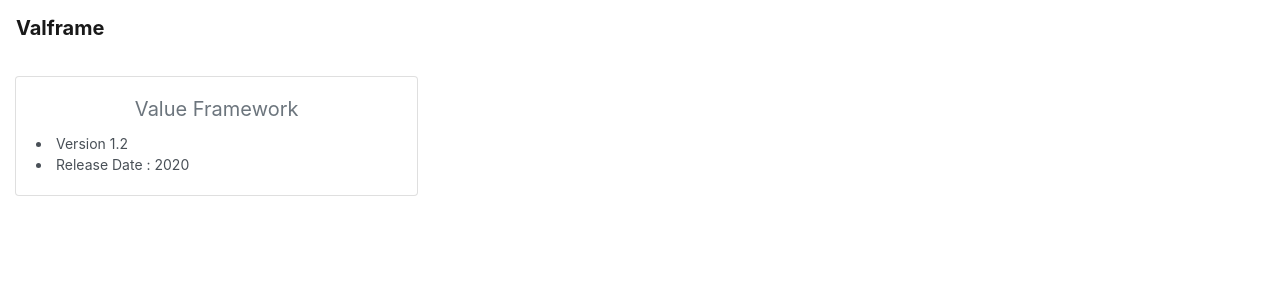
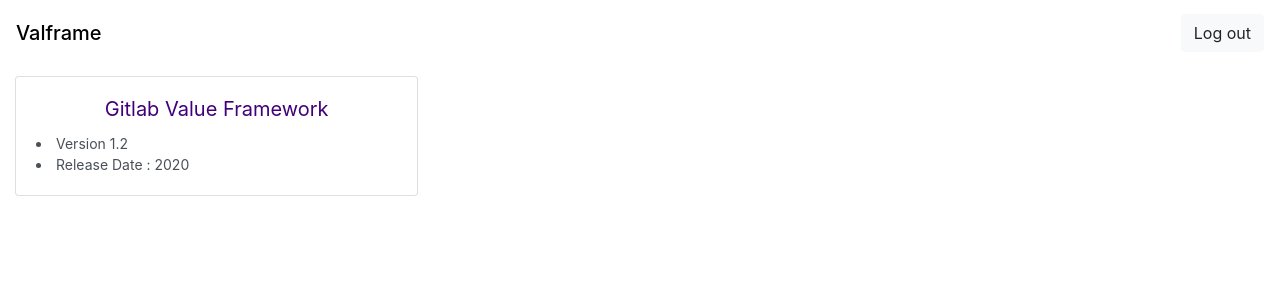
Before and after one commit to sihamais/valframe, an Angular app: page /auth in a window 1280 px wide. Shown: the top 300 px of the page. Built offline with nearby package versions, Linux system fonts and the light colour scheme.

Commit message:
CSS enhancement

```diff
--- a/src/app/app.component.html
+++ b/src/app/app.component.html
@@ -1,15 +1,18 @@
 <header>
-    <nav class="navbar navbar-expand-lg navbar-light bg-white">
-        <a class="navbar-brand" (click)="firstParse()">Valframe</a>
+    <nav class="navbar navbar-light bg-white justify-content-between">
+        <button *ngIf="this.path.length > 0" type="button" class="btn btn-light"
+            (click)="searchKey(this.path[this.path.length-2])"><</button>
+        <div class="navbar-brand">
+            <a class="navbar-brand align-self-center" (click)="firstParse()">Valframe</a>
+        </div>
+        <div class="nav-item"><button (click)="logOut()" class="btn btn-light auth">Log out</button></div>
     </nav>
 </header>
 
-<div class="d-flex path">
-    <button *ngIf="this.path.length > 0" type="button" class="btn btn-secondary ml-2 mr-3 align-self-center" (click)="searchKey(this.path[this.path.length-2])">Previous</button>
-    <div *ngFor="let i of path" class="path_text align-self-center mt-3">
-        <a (click)="searchKey(this.i)"> {{ i.value }} </a>
-        <p class="arrow"> > </p>
-    </div>
+<div class="path align-items-stretch">
+    <p  class="path_text align-self-center">
+        <a *ngFor="let i of path" (click)="searchKey(this.i)"> {{ i.value }} > </a>
+    </p>
 </div>
 <div class="container-fluid mx-10">
     <div class="card-columns justify-content-center">
@@ -18,7 +21,7 @@
             <div class="card mx-auto mb-3" id="card">
                 <div class="card-body">
                     <div class="card-text">
-                        <h5 class="card-title text-center text-secondary font-weight-normal">{{key.value}}</h5>
+                        <h5 class="card-title text-center font-weight-normal">{{key.value}}</h5>
                         <li class="card-text text-left" *ngFor="let i of key.desc.value">{{i}}</li>
                     </div>
                 </div>
--- a/src/app/app.component.scss
+++ b/src/app/app.component.scss
@@ -4,7 +4,7 @@
 }
 
 .navbar-brand{
-    font-weight: 700;
+    font-weight: 500;
 }
 
 #card{
@@ -37,12 +37,11 @@
 .path_text{
     margin-top: auto;
     margin-bottom:auto;
-    display: flex;
     color: #0037B4;
 }
 
 .card-title{
-    color: #C51F00;
+    color: #41007A;
 }
 
 .arrow{
@@ -74,6 +73,16 @@
     text-align: center;
   }
 
+  .navbar a{
+      color: black;
+  }
+
+.btn-secondary{
+    padding: 0px;
+    background-color: transparent;
+    color: black;
+  }
+
   .disabled{
       pointer-events: none;
   }
--- a/src/app/app.component.ts
+++ b/src/app/app.component.ts
@@ -47,9 +47,8 @@
   }
 
   searchKey(key) {
-    console.log(key);
     this.keys = [];
-    if (this.path.length < 0) {
+    if (this.path.length == 1) {
       this.firstParse();
     }
     else {
@@ -61,4 +60,8 @@
       }
     }
   }
+
+  logOut(){
+    this.router.navigate(['/auth']);
+  }
 }
--- a/src/app/auth/auth.component.html
+++ b/src/app/auth/auth.component.html
@@ -27,18 +27,9 @@
         </form>
     </section>
 
-    <section class="row justify-content-center" id="other">
-        <section class="col-sm">
-            <p>
-                Not a member yet?
-                <a routerLink="/auth/sign-up">Sign Up.
-                </a>
-            </p>
-        </section>
+    <section class="col-sm">
+        <p class="text">
+            <a routerLink="" class="lien_forgotPass">Forgot your password?</a>
+    </section>
 
-        <section class="col-sm">
-            <p class="text">
-                <a routerLink="" class="lien_forgotPass">Forgot your password?</a>
-        </section>
-    </section>
 </section>
--- a/src/assets/ValueFramework.json
+++ b/src/assets/ValueFramework.json
@@ -1,6 +1,6 @@
 {
   "infos": {
-    "value": "Value Framework",
+    "value": "Gitlab Value Framework",
     "desc": {
       "value": [
         "Version 1.2",
```
Also changed, not shown: 49 other files (tests, documents, lock files or other folders).
